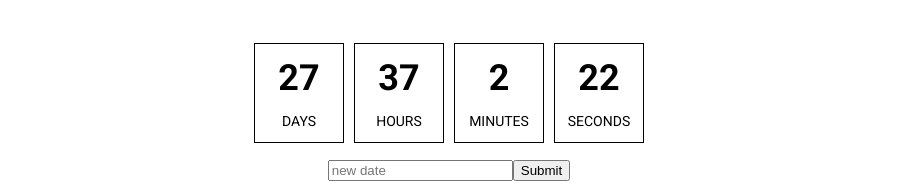
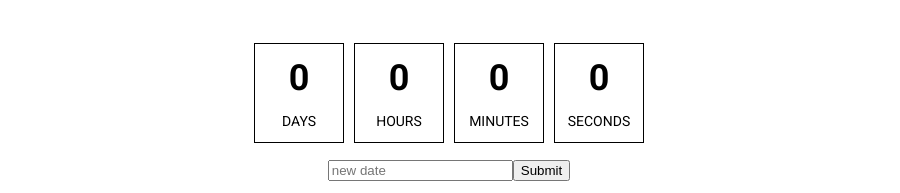
Before and after one commit to heshamelmasry77/countdown, a React (Create React App) app in the folder react-ui/: page / in a window 1280 px wide. Shown: the part 282-475 px from the top of the page, without its empty margins (191-1091 px from the left). Built offline with nearby package versions, Linux system fonts and the light colour scheme.

Commit message:
new clock component
new compoment for the clock, moving some css and html , new state for the clock values

```diff
--- /dev/null
+++ b/react-ui/src/components/Clock/index.js
@@ -0,0 +1,36 @@
+import React from "react";
+import {Component} from "react";
+// eslint-disable-next-line
+import "./styles/Clock.css";
+
+class Clock extends Component {
+	constructor(props) {
+		super(props);
+		this.state = {
+			days:0,
+			hours:0,
+			minutes:0,
+			seconds:0
+		};
+	}
+
+
+	render() {
+		return (
+			<div className="Clock">
+				<div className="values-container">
+					<div className="clock-days"><span className="date-values">{this.state.days}</span><span
+						className="date-names">days</span></div>
+					<div className="clock-hours"><span className="date-values">{this.state.hours}</span> <span
+						className="date-names">hours</span></div>
+					<div className="clock-minutes"><span className="date-values">{this.state.minutes}</span> <span
+						className="date-names">minutes</span></div>
+					<div className="clock-seconds"><span className="date-values">{this.state.seconds}</span> <span
+						className="date-names">seconds</span></div>
+				</div>
+			</div>
+		);
+	}
+}
+
+export default Clock;
--- /dev/null
+++ b/react-ui/src/components/Clock/styles/Clock.css
@@ -0,0 +1,28 @@
+.Clock {
+  font-size: 35px;
+  max-width: 1024px;
+  display: flex;
+  flex-direction: column;
+  margin: auto;
+  flex-wrap: nowrap; }
+  .Clock .values-container {
+    display: flex;
+    width: 400px;
+    flex: 1;
+    align-self: center; }
+    .Clock .values-container .clock-days, .Clock .values-container .clock-hours, .Clock .values-container .clock-minutes, .Clock .values-container .clock-seconds {
+      border: 1px solid black;
+      margin: 0 5px;
+      min-width: 90px;
+      max-width: 90px;
+      min-height: 100px;
+      display: flex;
+      flex-direction: column;
+      justify-content: space-evenly; }
+      .Clock .values-container .clock-days span.date-values, .Clock .values-container .clock-hours span.date-values, .Clock .values-container .clock-minutes span.date-values, .Clock .values-container .clock-seconds span.date-values {
+        text-transform: uppercase;
+        font-size: 36px;
+        font-weight: bold; }
+      .Clock .values-container .clock-days span.date-names, .Clock .values-container .clock-hours span.date-names, .Clock .values-container .clock-minutes span.date-names, .Clock .values-container .clock-seconds span.date-names {
+        text-transform: uppercase;
+        font-size: 14px; }
--- /dev/null
+++ b/react-ui/src/components/Clock/styles/Clock.scss
@@ -0,0 +1,35 @@
+.Clock {
+  font-size: 35px;
+  max-width: 1024px;
+  display: flex;
+  flex-direction: column;
+  margin: auto;
+  flex-wrap: nowrap;
+  .values-container {
+    display: flex;
+    width: 400px;
+    flex: 1;
+    align-self: center;
+    .clock-days, .clock-hours, .clock-minutes, .clock-seconds {
+      border: 1px solid black;
+      margin: 0 5px;
+      min-width: 90px;
+      max-width: 90px;
+      min-height: 100px;
+      display: flex;
+      flex-direction: column;
+      justify-content: space-evenly;
+      span {
+        &.date-values {
+          text-transform: uppercase;
+          font-size: 36px;
+          font-weight: bold;
+        }
+        &.date-names {
+          text-transform: uppercase;
+          font-size: 14px;
+        }
+      }
+    }
+  }
+}
--- a/react-ui/src/components/Countdown/index.js
+++ b/react-ui/src/components/Countdown/index.js
@@ -2,6 +2,7 @@ import React from "react";
 import {Component} from "react";
 // eslint-disable-next-line
 import "./styles/Countdown.css";
+import Clock from "../Clock";
 
 class Countdown extends Component {
 	constructor(props) {
@@ -28,16 +29,7 @@ class Countdown extends Component {
 				<h2>
 					Black Friday {this.state.deadline}
 				</h2>
-				<div className="values-container">
-					<div className="clock-days"><span className="date-values">27</span><span
-						className="date-names">days</span></div>
-					<div className="clock-hours"><span className="date-values">37</span> <span
-						className="date-names">hours</span></div>
-					<div className="clock-minutes"><span className="date-values">2</span> <span
-						className="date-names">minutes</span></div>
-					<div className="clock-seconds"><span className="date-values">22</span> <span
-						className="date-names">seconds</span></div>
-				</div>
+				<Clock/>
 				<div>
 					<input placeholder='new date'
 					       onChange={(event) => this.setState({newDeadline: event.target.value})}/>
--- a/react-ui/src/components/Countdown/styles/Countdown.css
+++ b/react-ui/src/components/Countdown/styles/Countdown.css
@@ -5,24 +5,3 @@
   flex-direction: column;
   margin: auto;
   flex-wrap: nowrap; }
-  .Countdown .values-container {
-    display: flex;
-    width: 400px;
-    flex: 1;
-    align-self: center; }
-    .Countdown .values-container .clock-days, .Countdown .values-container .clock-hours, .Countdown .values-container .clock-minutes, .Countdown .values-container .clock-seconds {
-      border: 1px solid black;
-      margin: 0 5px;
-      min-width: 90px;
-      max-width: 90px;
-      min-height: 100px;
-      display: flex;
-      flex-direction: column;
-      justify-content: space-evenly; }
-      .Countdown .values-container .clock-days span.date-values, .Countdown .values-container .clock-hours span.date-values, .Countdown .values-container .clock-minutes span.date-values, .Countdown .values-container .clock-seconds span.date-values {
-        text-transform: uppercase;
-        font-size: 36px;
-        font-weight: bold; }
-      .Countdown .values-container .clock-days span.date-names, .Countdown .values-container .clock-hours span.date-names, .Countdown .values-container .clock-minutes span.date-names, .Countdown .values-container .clock-seconds span.date-names {
-        text-transform: uppercase;
-        font-size: 14px; }
--- a/react-ui/src/components/Countdown/styles/Countdown.scss
+++ b/react-ui/src/components/Countdown/styles/Countdown.scss
@@ -5,31 +5,4 @@
   flex-direction: column;
   margin: auto;
   flex-wrap: nowrap;
-  .values-container {
-    display: flex;
-    width: 400px;
-    flex: 1;
-    align-self: center;
-    .clock-days, .clock-hours, .clock-minutes, .clock-seconds {
-      border: 1px solid black;
-      margin: 0 5px;
-      min-width: 90px;
-      max-width: 90px;
-      min-height: 100px;
-      display: flex;
-      flex-direction: column;
-      justify-content: space-evenly;
-      span {
-        &.date-values {
-          text-transform: uppercase;
-          font-size: 36px;
-          font-weight: bold;
-        }
-        &.date-names {
-          text-transform: uppercase;
-          font-size: 14px;
-        }
-      }
-    }
-  }
 }
```
